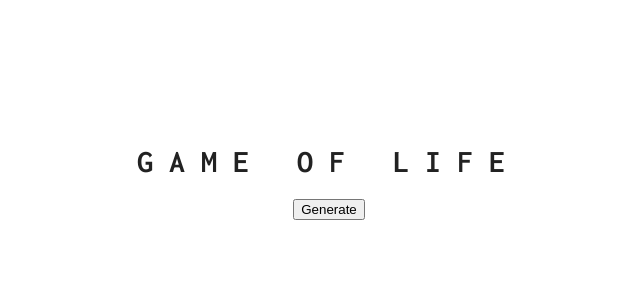
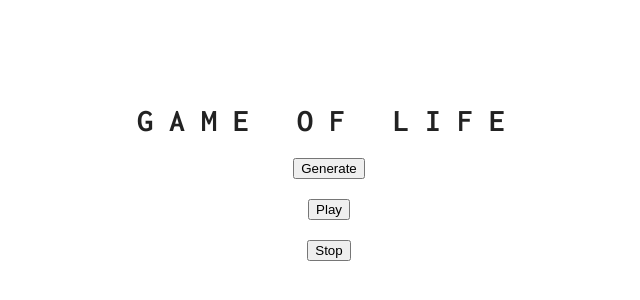
Before and after one commit to iAmNathanJ/game-of-life, a website: page consumers/browser/index.html in a window 1280 px wide. Shown: the part 226-526 px from the top of the page, without its empty margins (311-951 px from the left). Drawn offline with Linux system fonts and the light colour scheme; no server answers.

Commit message:
add start and stop buttons

```diff
--- a/consumers/browser/index.html
+++ b/consumers/browser/index.html
@@ -9,7 +9,9 @@
   </head>
   <body>
     <h1>GAME OF LIFE</h1>
-    <button class="btn">Generate</button>
+    <button class="btn generate">Generate</button>
+    <button class="btn play">Play</button>
+    <button class="btn stop">Stop</button>
     <main class="app"></main>
   <script src="main.js"></script>
   </body>
```
